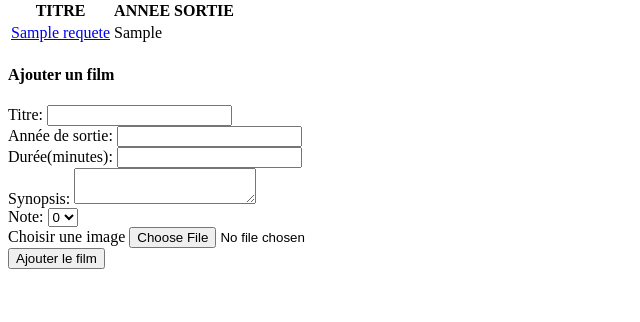
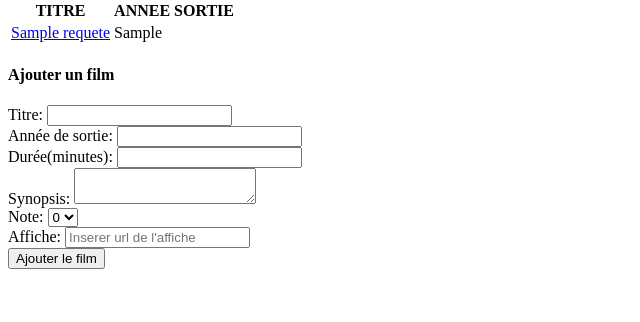
Before and after one commit to romdk/cinema, a PHP site: template view/listFilms.php in a window 1280 px wide. Shown: the part 268-590 px from the top of the page, without its empty margins (0-640 px from the left). Run offline with PHP 8.4, Linux system fonts and the light colour scheme; the template is opened without the code that fills it: most values are stand-ins (such as "Sample title", 1, 10 or a date in 2020).

Commit message:
changement input affiche

```diff
--- a/view/listFilms.php
+++ b/view/listFilms.php
@@ -62,9 +62,9 @@
         </label>
     </div>
     <div>
-        <label for="file">
-            Choisir une image
-            <input type="file" name="image">
+        <label>
+            Affiche:
+            <input type="text" name="affiche" placeholder="Inserer url de l'affiche">
         </label>
     </div>
     <div>
```
